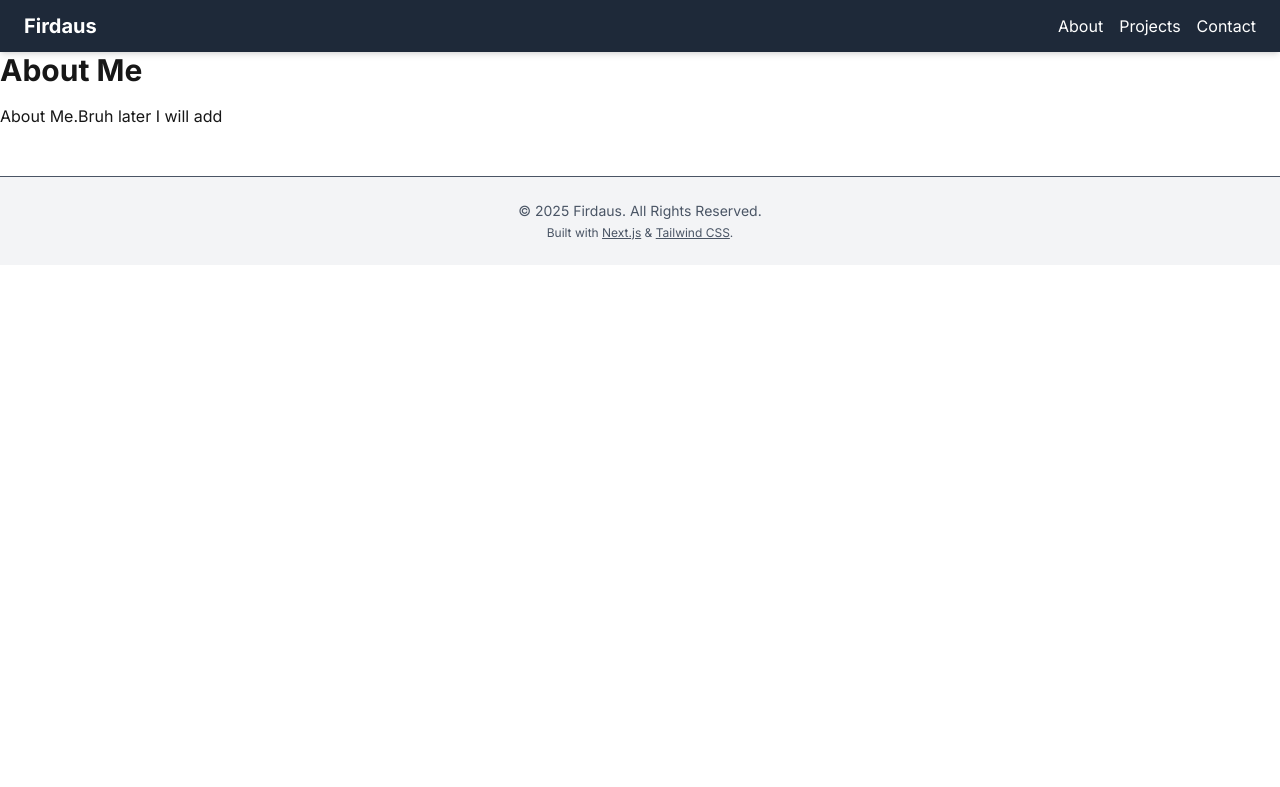
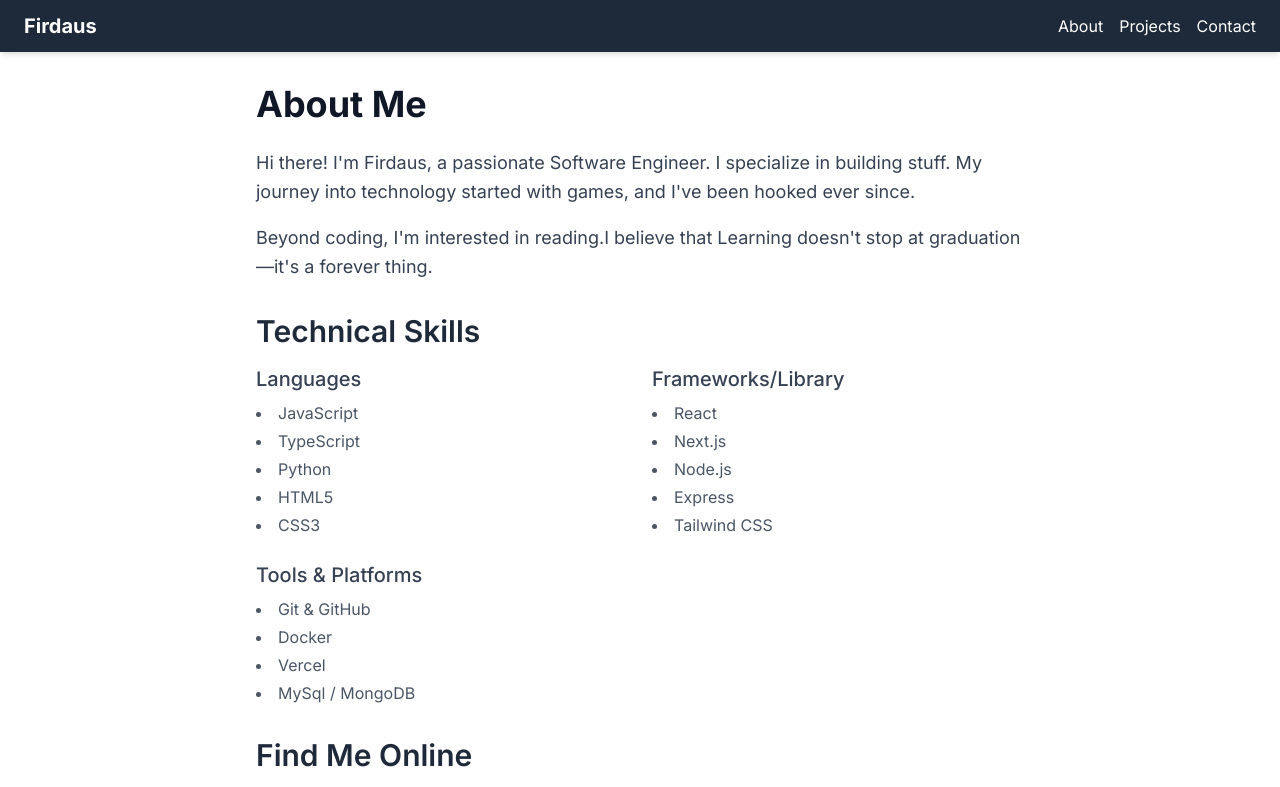
Before and after one commit to hmdfrds/my-portfolio-website, a Next.js app: page /about in a window 1280 px wide. Shown: the top 787 px of the page. Built offline with nearby package versions, Linux system fonts and the light colour scheme.

Commit message:
pupulate about me page

```diff
--- a/src/app/about/page.tsx
+++ b/src/app/about/page.tsx
@@ -1,8 +1,80 @@
-export default function AboutPage(){
-    return (
-        <div>
-            <h1 className="text-3xl font-bold mb-4">About Me</h1>
-            <p>About Me.Bruh later I will add</p>
+export default function AboutPage() {
+  return (
+    <div className="max-w-3xl mx-auto">
+      <h1 className="text-3xl md:text-4xl font-bold mb-6 text-gray-900">
+        About Me
+      </h1>
+      <section className="mb-8 space-y-4 text-lg text-gray-700 leading-relaxed">
+        <p>
+          Hi there! I&apos;m Firdaus, a passionate Software Engineer. I
+          specialize in building stuff. My journey into technology started with
+          games, and I&apos;ve been hooked ever since.
+        </p>
+        <p>
+          Beyond coding, I&apos;m interested in reading.I believe that Learning
+          doesn&apos;t stop at graduation—it&apos;s a forever thing.
+        </p>
+      </section>
+
+      <section className="mb-8">
+        <h2 className="text-2xl md:text-3xl font-semibold mb-4 text-gray-800">
+          Technical Skills
+        </h2>
+        <div className="grid grid-cols1 sm:grid-cols-2 md: grid-cols-3 gap-6">
+          <div>
+            <h3 className="text-xl font-medium mb-2 text-gray-700">
+              Languages
+            </h3>
+            <ul className="list-disc list-inside text-gray-600 space-y-1">
+              <li>JavaScript</li>
+              <li>TypeScript</li>
+              <li>Python</li>
+              <li>HTML5</li>
+              <li>CSS3</li>
+            </ul>
+          </div>
+          <div>
+            <h3 className="text-xl font-medium mb-2 text-gray-700">
+              {" "}
+              Frameworks/Library
+            </h3>
+            <ul className="list-disc list-inside text-gray-600 space-y-1">
+              <li>React</li>
+              <li>Next.js</li>
+              <li>Node.js</li>
+              <li>Express</li>
+              <li>Tailwind CSS</li>
+            </ul>
+          </div>
+          <div>
+            <h3 className="text-xl font-medium mb-2 text-gray-700">
+              Tools & Platforms
+            </h3>
+            <ul className="list-disc list-inside text-gray-600 space-y-1">
+              <li>Git & GitHub</li>
+              <li>Docker</li>
+              <li>Vercel</li>
+              <li>MySql / MongoDB</li>
+            </ul>
+          </div>
         </div>
-    )
+      </section>
+
+      <section>
+        <h2 className="text-2xl md:text-3xl font-semibold mb-4 text-gray-800">
+          Find Me Online
+        </h2>
+        <div className="flex flex-wrap gap-4">
+          <a
+            href="https://github.com/hmdfrds"
+            target="_blank"
+            rel="noopener noreferrer"
+            className="inline-flex items-center bg-gray-800 hover:bg-gray-900 text-white font-medium py-2 px-4 rounded-md transition duration-300 ease-in-out"
+          >
+            GitHub
+          </a>
+        </div>
+      </section>
+    </div>
+  );
 }
--- a/src/app/layout.tsx
+++ b/src/app/layout.tsx
@@ -1,16 +1,16 @@
 import type { Metadata } from "next";
-import {Inter} from "next/font/google"
+import { Inter } from "next/font/google";
 import "./globals.css";
 
-import Header from "@/components/Header"
-import Footer  from "@/components/Footer";
+import Header from "@/components/Header";
+import Footer from "@/components/Footer";
 
-const inter = Inter({subsets:["latin"]});
+const inter = Inter({ subsets: ["latin"] });
 
 export const metadata: Metadata = {
   title: "Firdaus",
-  description: "Personal portfolio website"
-}
+  description: "Personal portfolio website",
+};
 
 export default function RootLayout({
   children,
@@ -19,11 +19,14 @@ export default function RootLayout({
 }>) {
   return (
     <html lang="en">
-            <body className={`${inter.className} flex flex-col min-h-screen bg-white text-gray-900`}
+      <body
+        className={`${inter.className} flex flex-col min-h-screen !bg-white text-gray-900`}
       >
-        <Header/>
-        {children}
-        <Footer/>
+        <Header />
+        <main className="flex-grow container mx-auto px-6 py-8">
+          {children}
+        </main>
+        <Footer />
       </body>
     </html>
   );
```
